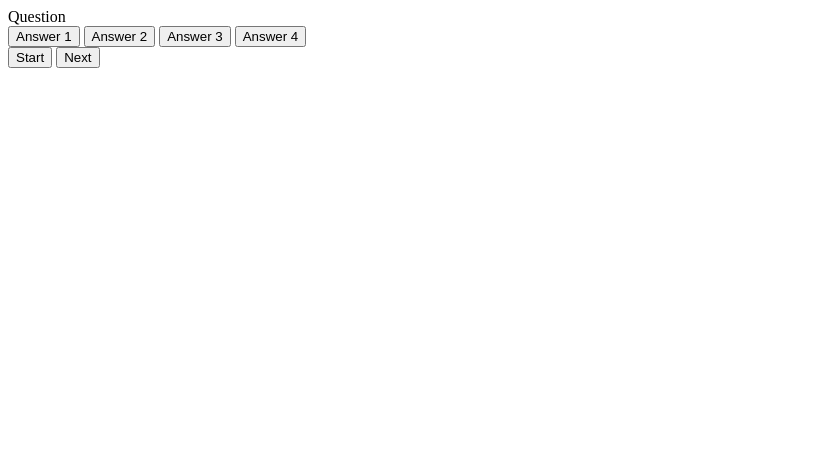
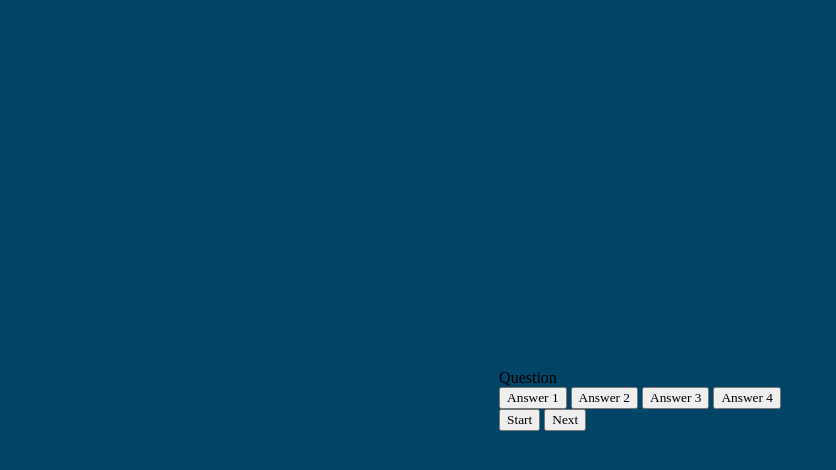
Before and after one commit to Marti369/multiple-choice-quiz, a plain HTML site: page index.html in a window 1280 px wide. Shown: the whole page, without its empty margins (0-836 px from the left). Drawn offline with Linux system fonts and the light colour scheme.

Commit message:
set up css and style body and center questionaire

```diff
--- /dev/null
+++ b/assets/css/style.css
@@ -0,0 +1,24 @@
+*,
+*::before,
+*::after {
+    box-sizing: border-box;
+    font-family: 'Times New Roman', Times, serif;
+}
+
+:root {
+    --hue-neutral: 200;
+    --hue-wrong: 0;
+    --hue-correct: 145;
+}
+
+body {
+    --hue: var(--hue-neutral);
+    padding: 0;
+    margin: 0;
+    display: flex;
+    width: 100vw;
+    height: 100vh;
+    justify-content: center;
+    align-items: center;
+    background-color: hsl(var(--hue), 100%, 20%);
+}
--- a/index.html
+++ b/index.html
@@ -4,6 +4,8 @@
 <head>
     <meta charset="UTF-8">
     <meta name="viewport" content="width=device-width, initial-scale=1.0">
+    <link href="./assets/css/style.css" rel="stylesheet">
+    <script defer src="assets/js/quiz.js"></script>
     <title>Multiple Choice Quiz</title>
 </head>
 
```
